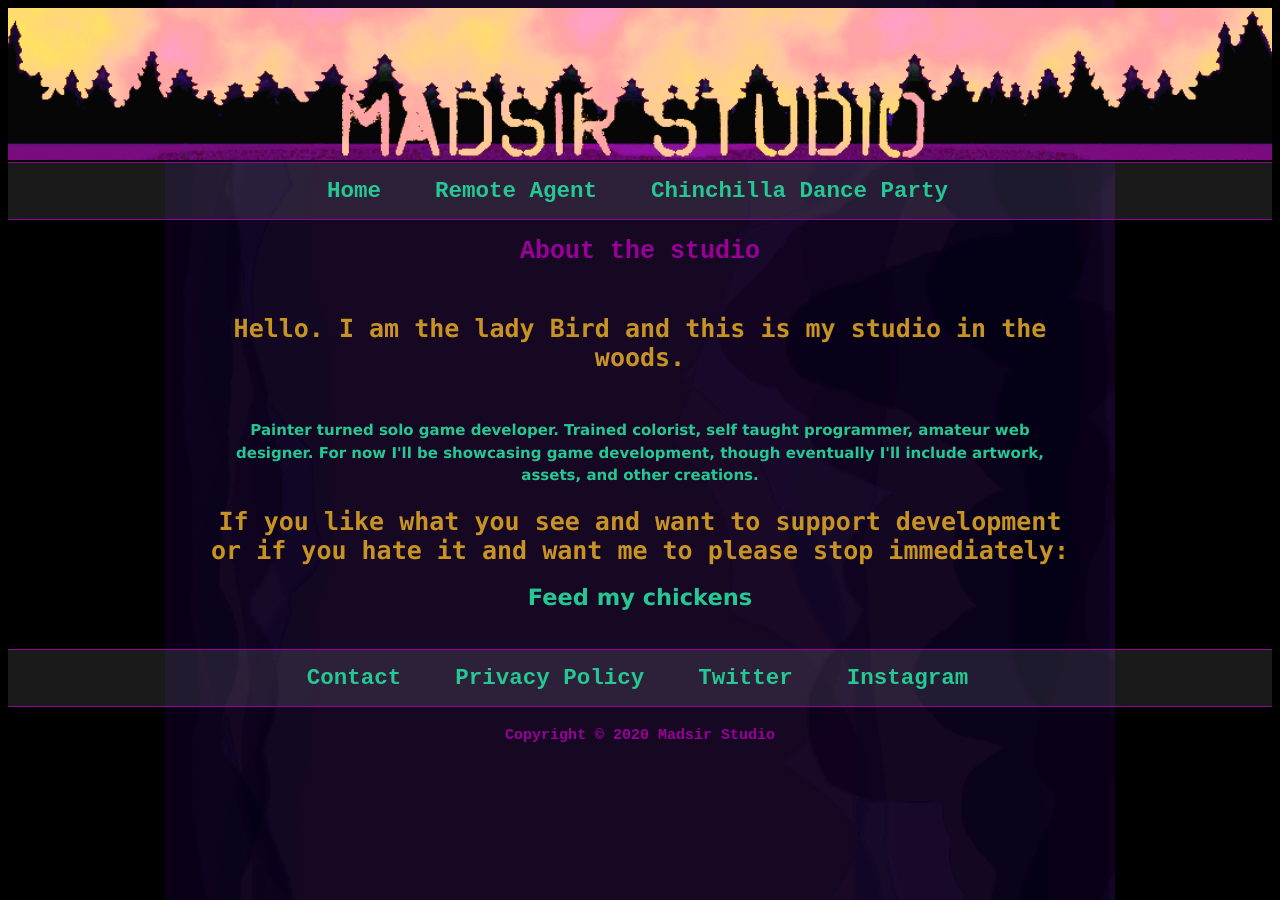
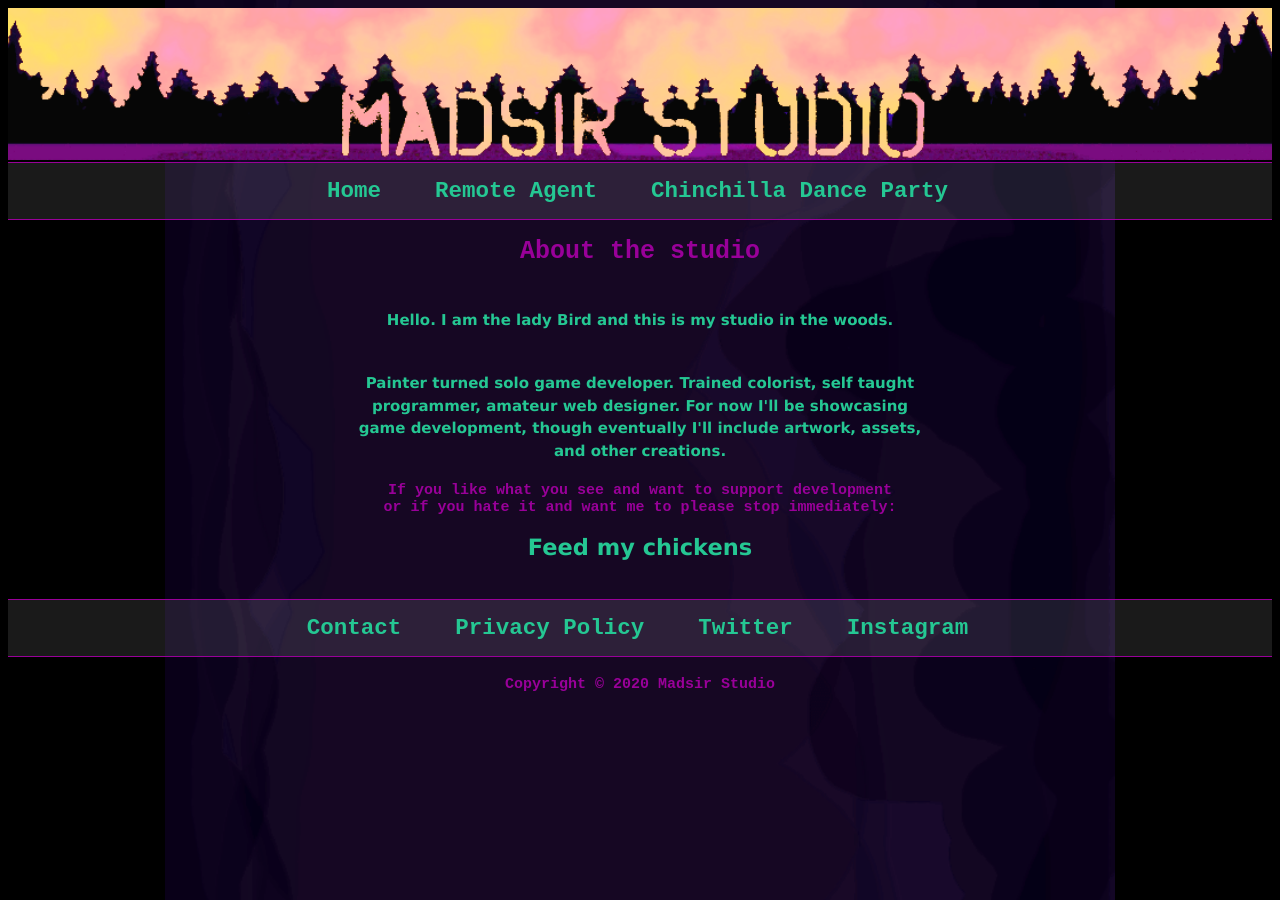
Before and after one commit to Madsir/madsirstudio.github.io, a Jekyll site: the page built from about/index.html, in a window 1280 px wide. Built offline with Jekyll 4.4.1, drawn with Linux system fonts in a browser that asks for light colours.

Commit message:
Update index.html

```diff
--- a/about/index.html
+++ b/about/index.html
@@ -2,23 +2,30 @@
 layout: default
 title: About Madsir Studio
 ---
+<style>
+.main {
+margin-left: 15%;
+	margin-right: 15%;
+</style>
 <body>
+	<div class="main">
 	<center>
 		<h1>About the studio</h1>
 		<br>
-	<h2> Hello. I am the lady Bird and this is my studio in the woods.</h2>
+	<p> Hello. I am the lady Bird and this is my studio in the woods.</p>
 		<br>
 		<p>
 		Painter turned solo game developer. Trained colorist, self taught programmer, amateur web designer. For now I'll be showcasing game development, though eventually I'll include artwork, assets, and other creations.
 		</p>
-<h2>If you like what you see and want to support development
+<h4>If you like what you see and want to support development
 	<br>
 	or if you hate it and want me to please stop immediately:
-</h2>
+</h4>
 		<p>
 		 <a href="https://www.paypal.me/madsirstudio/">Feed my chickens</a>
 		</p>
 		<br>
 		<br>
 	</center>
+	</div>
 </body>
```
